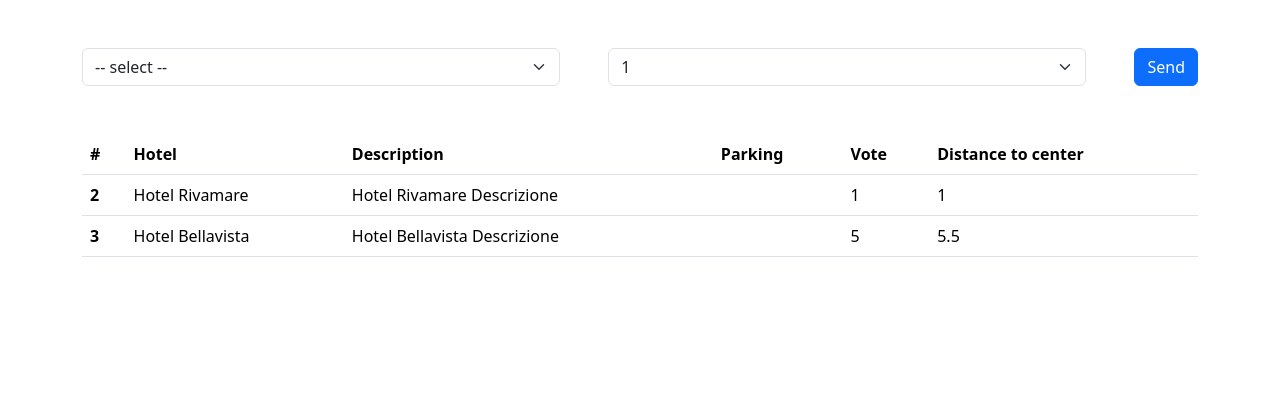
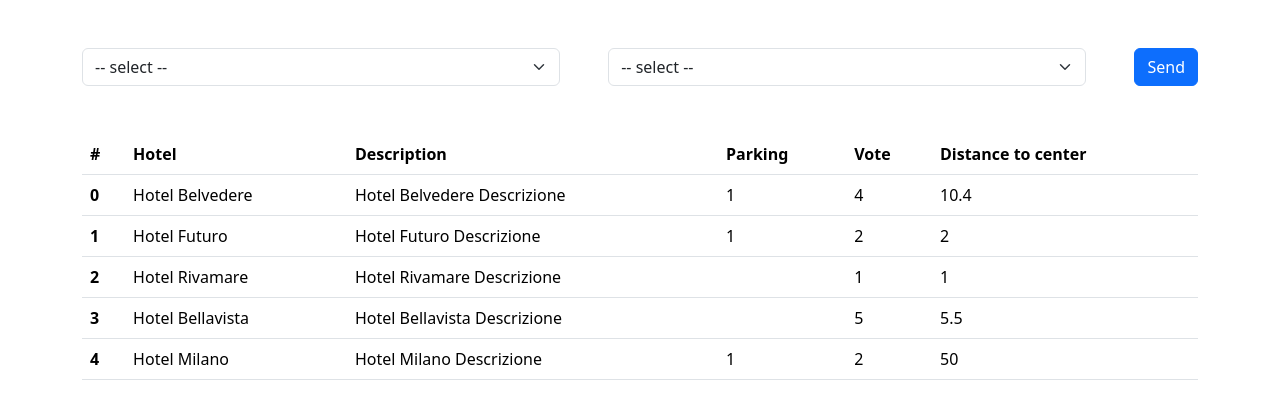
Before and after one commit to rennavittorio/php-hotel, a PHP site: page / in a window 1280 px wide. Shown: the top 419 px of the page. Run offline with PHP 8.4, Linux system fonts and the light colour scheme; data that the repository does not hold is empty.

Commit message:
FIX selected all is now possible + dynamic selected on options added

```diff
--- a/index.php
+++ b/index.php
@@ -41,28 +41,26 @@ $hotels = [
 ];
 
 
-
-// var_dump($_GET);
-
-
-// $filtered_by_park = array_filter($hotels, function ($el){
-//     return $el['parking'] == $_GET['parking'];
-// });
-
-// $filtered_by_rate = array_filter($hotels, function ($el){
-//     return $el['vote'] >= $_GET['rating'];
-// });
+$park_input = isset($_GET['parking']) ? $_GET['parking'] : '';
+$rate_input = isset($_GET['rating']) ? $_GET['rating'] : '';
 
 
 $filtered_hotels = array_filter($hotels, function($el){
     $park_input = isset($_GET['parking']) ? $_GET['parking'] : '';
-    $rate_input = isset($_GET['rating']) ? $_GET['rating'] : 0;
-    return $el['parking'] == $park_input && $el['vote'] >= $rate_input;
+    $rate_input = isset($_GET['rating']) ? $_GET['rating'] : '';
+
+    $parking = true;
+    if ($park_input !== ''){
+        $parking = $el['parking'] == $park_input;
+    }
+
+    $rating = true;
+    if ($rate_input !== ''){
+        $rating = $el['vote'] >= $rate_input;
+    }
+
+    return $parking && $rating ;
 });
-
-// var_dump($filtered_by_park);
-// var_dump($filtered_by_rate);
-// var_dump($filtered_hotels);
 
 
 ?>
@@ -88,18 +86,19 @@ $filtered_hotels = array_filter($hotels, function($el){
 
             <form action="./index.php" method="GET" class="d-flex gap-5">
 
-                <select class="form-select" name="parking" value="<?php echo $park_input; ?>">
-                    <option value="">-- select --</option>
-                    <option value="1">Yes</option>
-                    <option value="0">No</option>
+                <select class="form-select" name="parking" value="">
+                    <option value="" <?php $park_input == '' ? print 'selected' : ''; ?>>-- select --</option>
+                    <option value="1" <?php $park_input == 1 ? print 'selected' : ''; ?>>Yes</option>
+                    <option value="0" <?php $park_input == 0 ? print 'selected' : ''; ?>>No</option>
                 </select>
 
-                <select class="form-select" name="rating" value="<?php echo $rate_input; ?>">
-                    <option value="1">1</option>
-                    <option value="2">2</option>
-                    <option value="3">3</option>
-                    <option value="4">4</option>
-                    <option value="5">5</option>
+                <select class="form-select" name="rating" value="">
+                    <option value="" <?php $rate_input == '' ? print 'selected' : ''; ?>>-- select --</option>
+                    <option value="1" <?php $rate_input == 1 ? print 'selected' : ''; ?>>1</option>
+                    <option value="2" <?php $rate_input == 2 ? print 'selected' : ''; ?>>2</option>
+                    <option value="3" <?php $rate_input == 3 ? print 'selected' : ''; ?>>3</option>
+                    <option value="4" <?php $rate_input == 4 ? print 'selected' : ''; ?>>4</option>
+                    <option value="5" <?php $rate_input == 5 ? print 'selected' : ''; ?>>5</option>
                 </select>
 
                 <button type="submit" class="btn btn-primary">Send</button>
```
